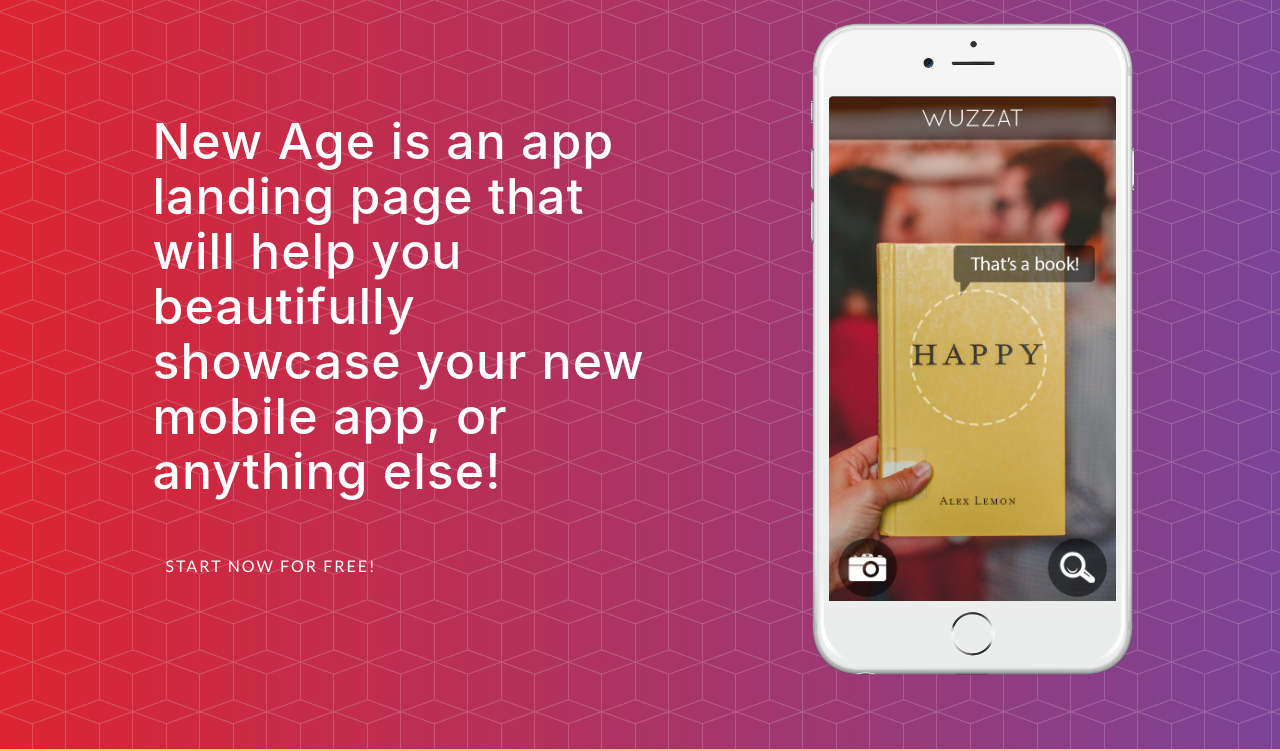
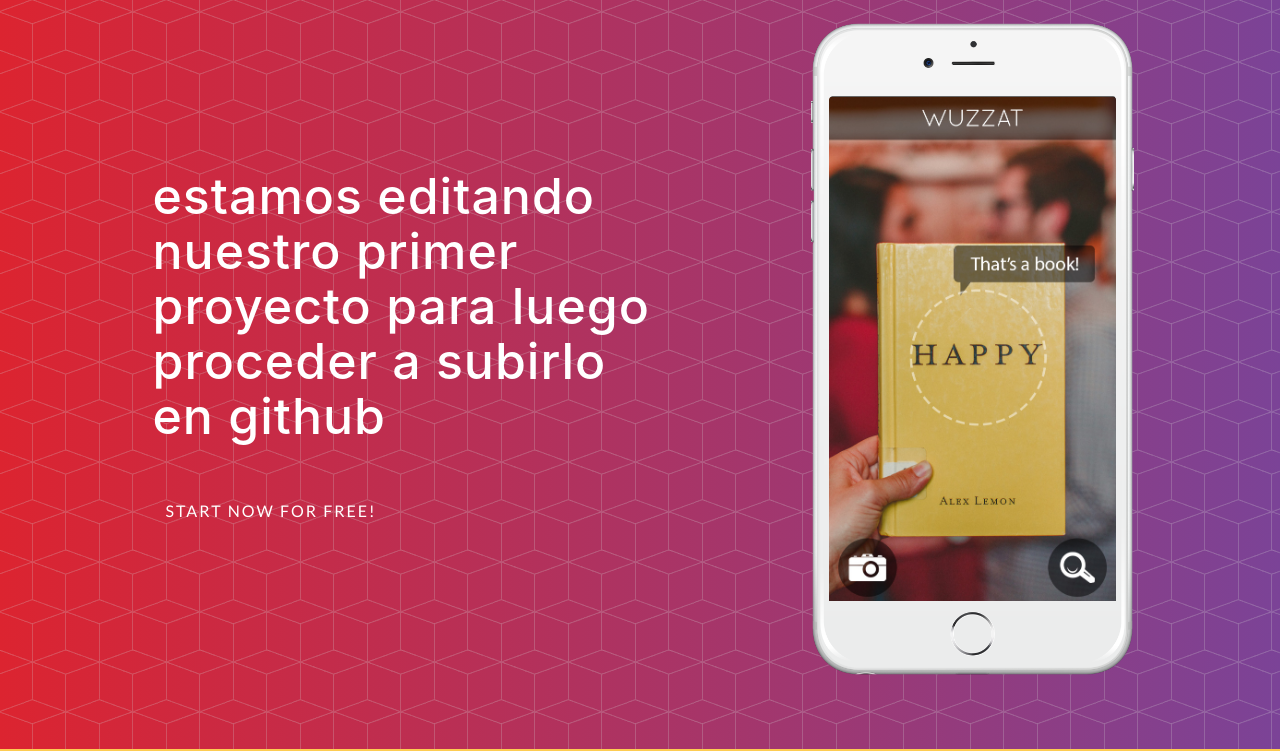
Before and after one commit to browis/Primer-Proyecto, a website with bundled scripts: page index.html in a window 1280 px wide. Shown: the part 51-802 px from the top of the page. Built offline with nearby package versions, Linux system fonts and the light colour scheme; a web font is replaced by a local one.

Commit message:
editamos el texto principal

```diff
--- a/index.html
+++ b/index.html
@@ -59,7 +59,7 @@
         <div class="row h-100">
           <div class="col-lg-7 my-auto">
             <div class="header-content mx-auto">
-              <h1 class="mb-5">New Age is an app landing page that will help you beautifully showcase your new mobile app, or anything else!</h1>
+              <h1 class="mb-5">estamos editando nuestro primer proyecto para luego proceder a subirlo en github</h1>
               <a href="#download" class="btn btn-outline btn-xl js-scroll-trigger">Start Now for Free!</a>
             </div>
           </div>
```
